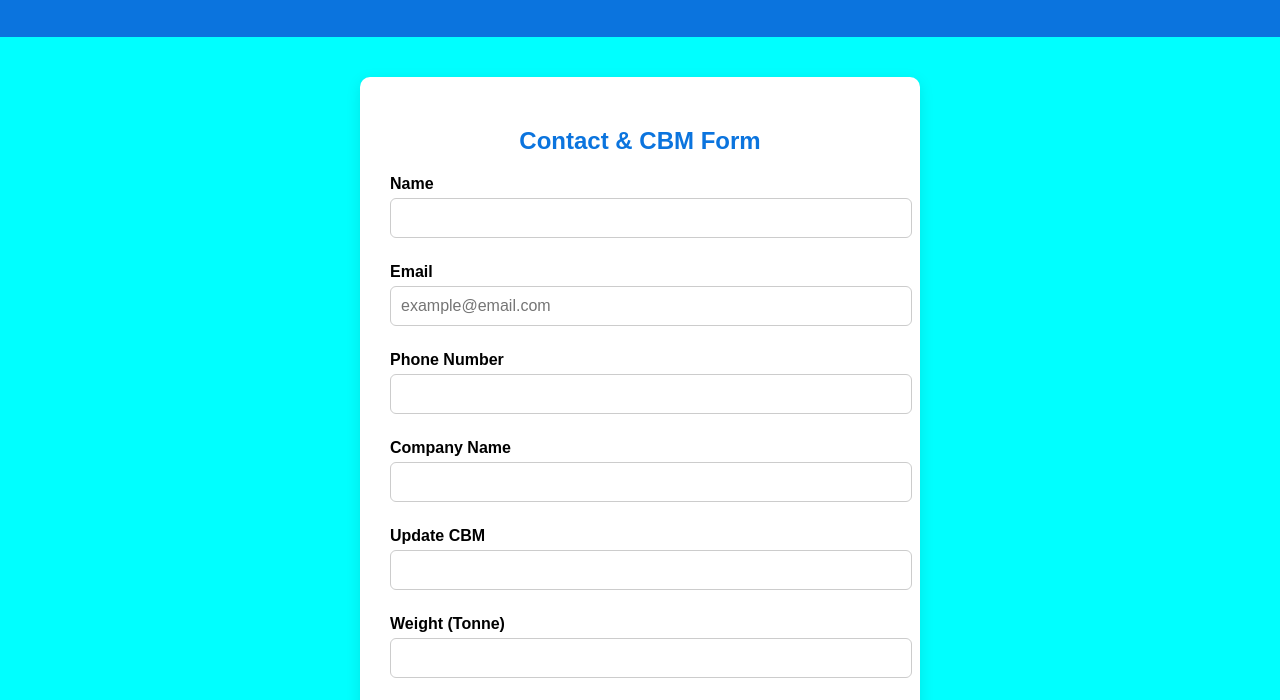
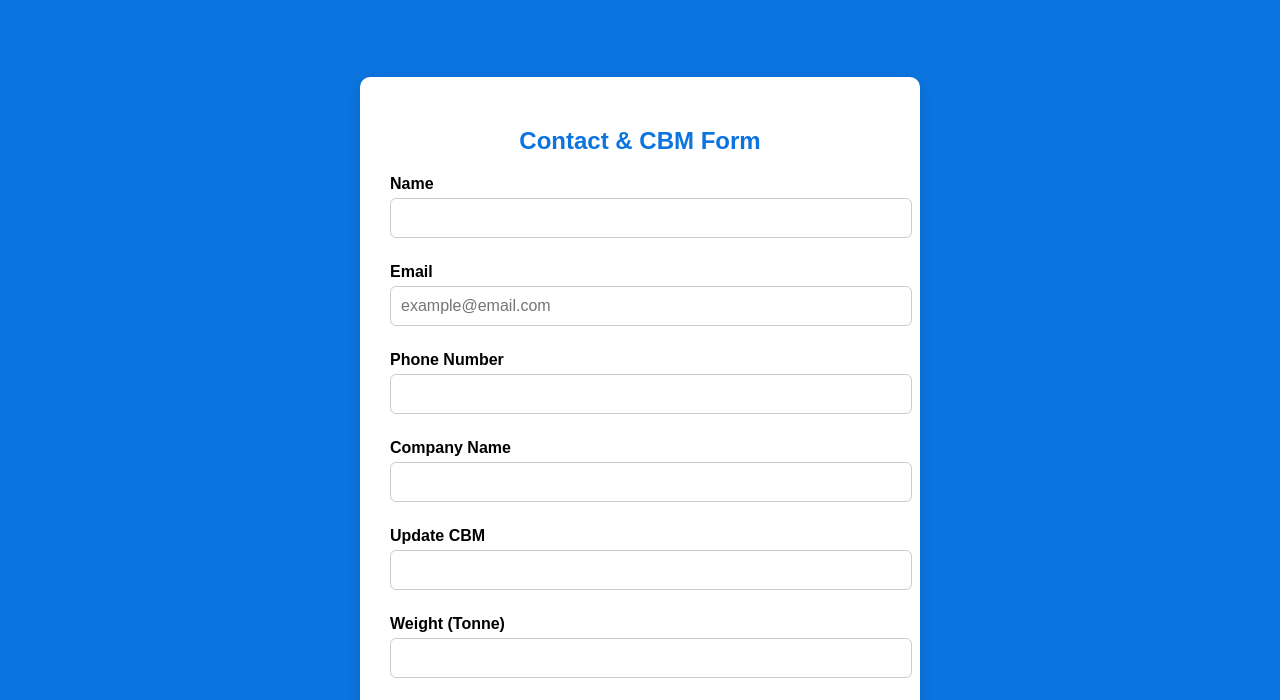
Before and after one commit to mercynew84-12/bignavi, a plain HTML site: page testtest.html in a window 1280 px wide. Shown: the part 83-783 px from the top of the page. Drawn offline with Linux system fonts and the light colour scheme.

Commit message:
Update testtest.html

```diff
--- a/testtest.html
+++ b/testtest.html
@@ -9,7 +9,7 @@
         font-family: Arial, sans-serif;
         margin: 0;
         padding: 0;
-        background-color: #00FFFF;
+        background-color: #0b74de;
     }
     header {
         background-color: #0b74de;
```
